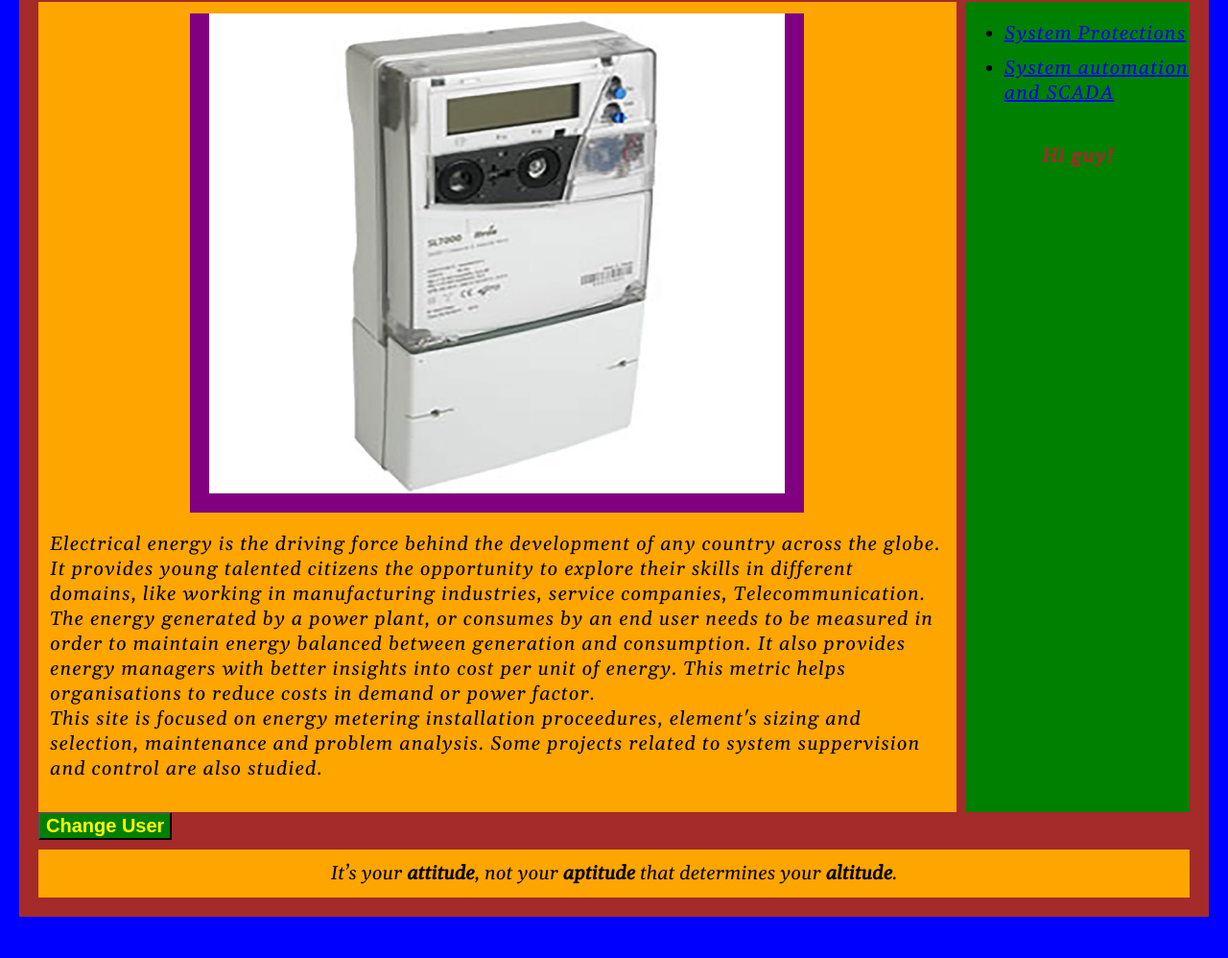
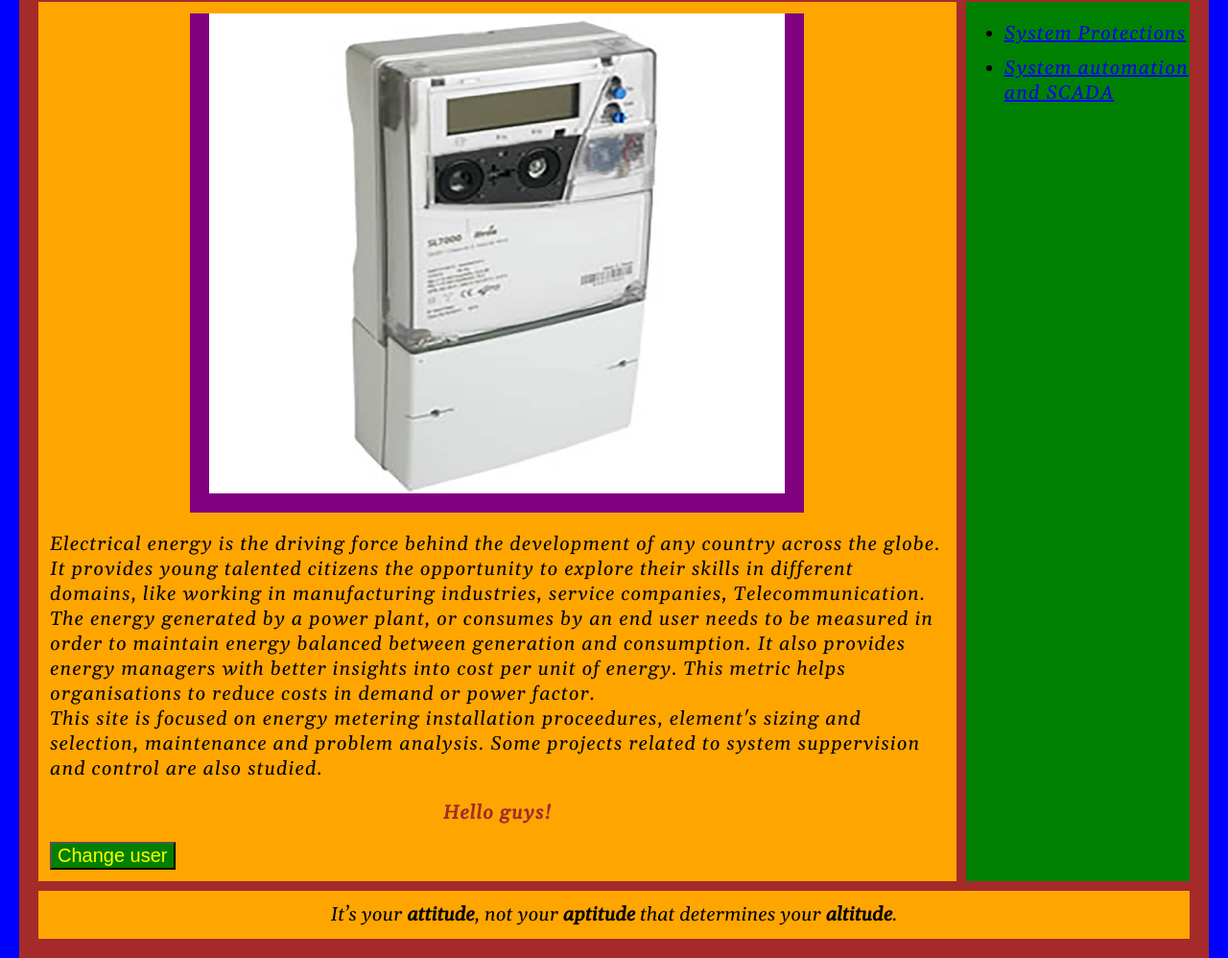
Before and after one commit to Desmond-Zeh/CT.github.io, a plain HTML site: page index.html in a window 1280 px wide. Shown: the part 165-1163 px from the top of the page at 96% size. Before the commit the page ends 1120 px from the top, so only its background shows below. Drawn offline with nearby package versions, Linux system fonts and the light colour scheme; a web font is replaced by a local one.

Commit message:
Update index.html

```diff
--- a/index.html
+++ b/index.html
@@ -41,13 +41,14 @@ content="width=device-width">
 <p>Electrical energy is the driving force behind the development of any country across the globe. It provides young talented citizens the opportunity to explore their skills in different domains, like working in manufacturing industries, service companies, Telecommunication. The energy generated by a power plant, or consumes by an end user needs to be measured in order to maintain energy balanced between generation and consumption. It also provides energy managers with better insights into cost per unit of energy. This metric helps organisations to reduce costs in demand or power factor.</br>
 This site is focused on energy metering installation proceedures, element's sizing and selection, maintenance and problem analysis. Some projects related to system suppervision and control are also studied.
 </p>
+	<h2><strong>Hello guys!</strong></h2>
+	<button>Change user</button>
 </article>
 <aside>
 <ul>
 <li><a href="#">System Protections</a></li>
 <li><a href="#">System automation and SCADA</a></li>
 </ul>
-	<h2>Hi guy!</h2>
 
 </aside>
 </main>
@@ -70,9 +71,7 @@ This site is focused on energy metering installation proceedures, element's sizi
 "https://translate.google.com/translate_a/element.js?
 		cb=googleTranslateElementInit">
 	</script>
-	<button>
-		<strong>Change User</strong>
-	</button>
+
 <footer>
 It’s your <strong>attitude</strong>, not your <strong>aptitude</strong> that determines your <strong>altitude</strong>.
 </footer>
```
